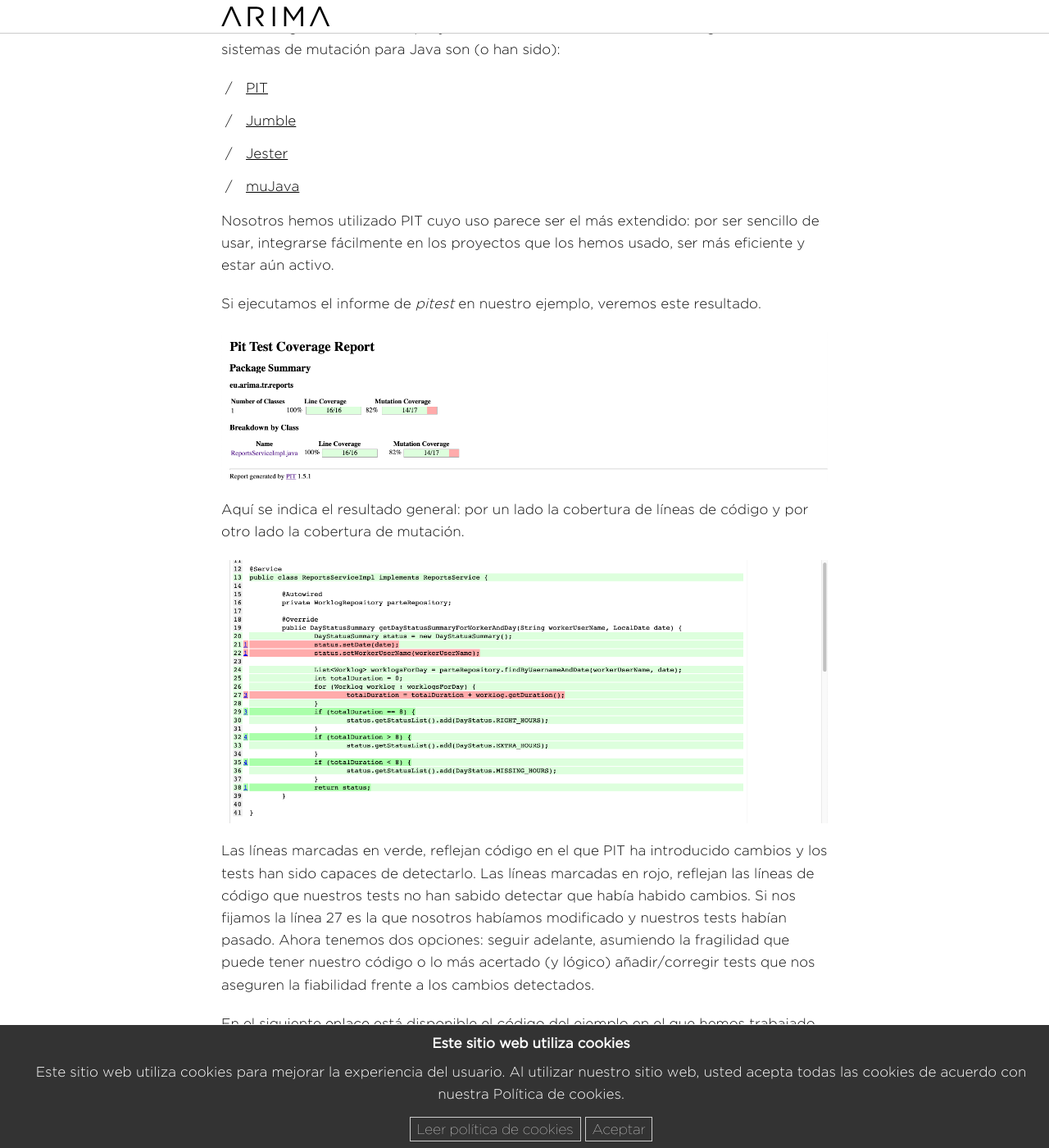
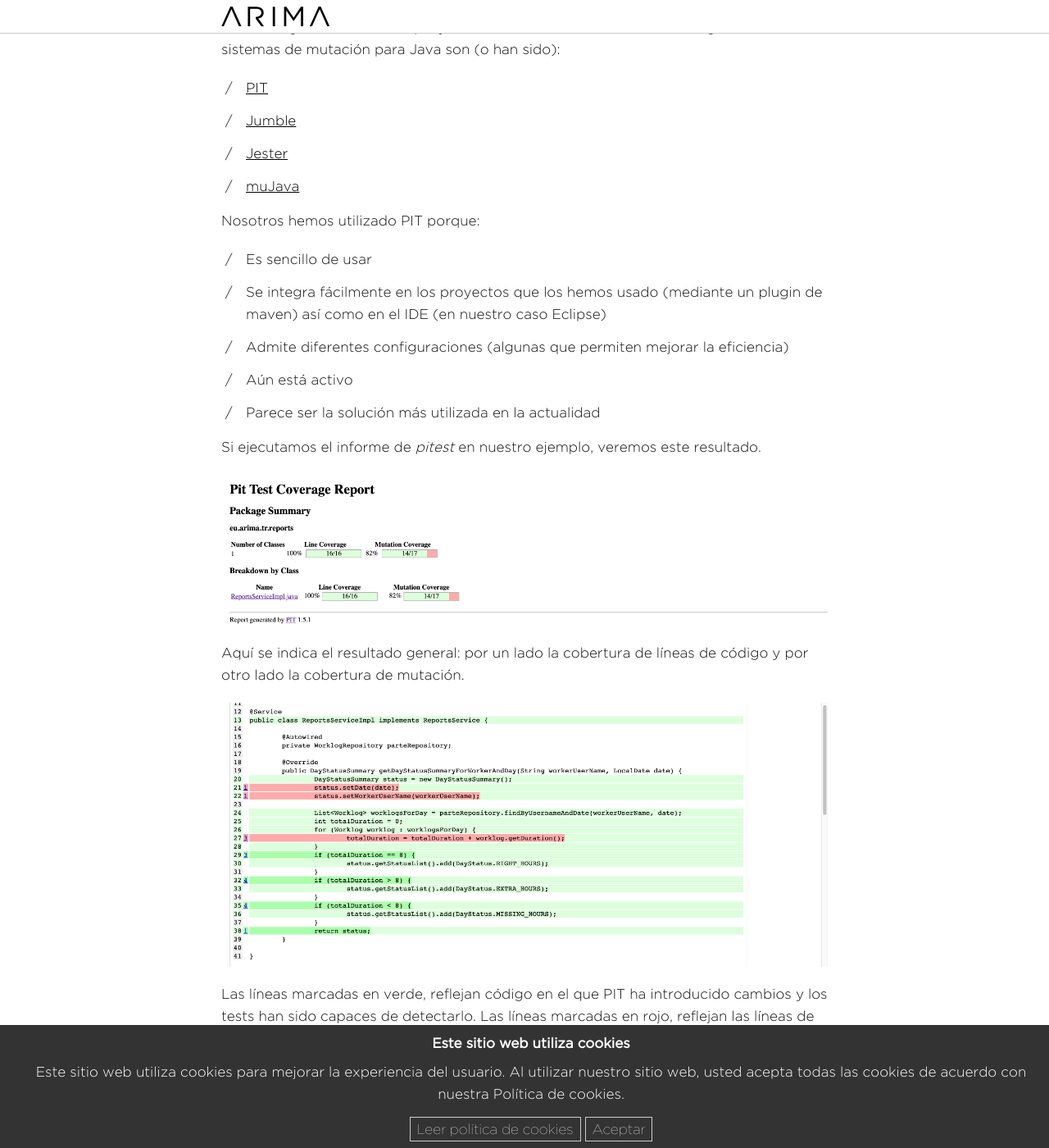
Before and after one commit to wearearima/blog, a Jekyll site: the page built from _posts/2020-05-12-mutation-testing.markdown, in a window 1280 px wide and 1400 px high, scrolled down 6221 px. Shown: the whole window at 82% size. Built offline with Jekyll 4.4.1, drawn with Linux system fonts in a browser that asks for light colours; some web fonts are replaced; some of the changed text lies outside the part shown.

Commit message:
correcciones y cambio de formato en PIT

```diff
--- a/_posts/2020-05-12-mutation-testing.markdown
+++ b/_posts/2020-05-12-mutation-testing.markdown
@@ -195,7 +195,13 @@
 * [Jester](http://jester.sourceforge.net/)
 * [muJava](https://github.com/jeffoffutt/muJava)
 
-Nosotros hemos utilizado PIT  cuyo uso parece ser el más extendido: por ser sencillo de usar, integrarse fácilmente en los proyectos que los hemos usado, ser más eficiente y estar aún activo.
+Nosotros hemos utilizado PIT porque:
+
+* Es sencillo de usar
+* Se integra fácilmente en los proyectos que los hemos usado (mediante un plugin de maven) así como en el IDE (en nuestro caso Eclipse)
+* Admite diferentes configuraciones (algunas que permiten mejorar la eficiencia)
+* Aún está activo
+* Parece ser la solución más utilizada en la actualidad
 
 Si ejecutamos el informe de _pitest_ en nuestro ejemplo, veremos este resultado.
 
```
Also changed, not shown: other parts of _posts/2020-05-12-mutation-testing.markdown (+1 -1 lines).
